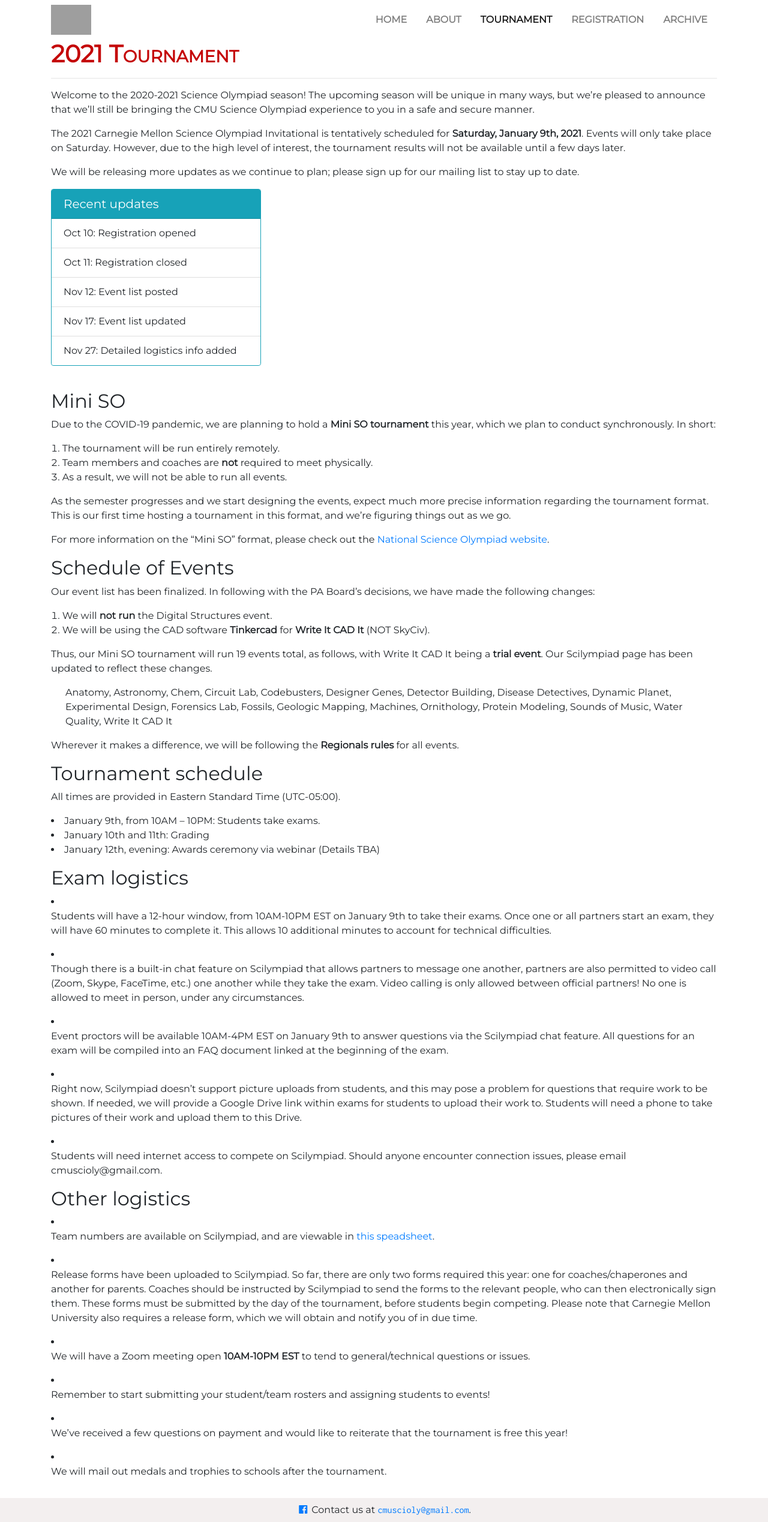
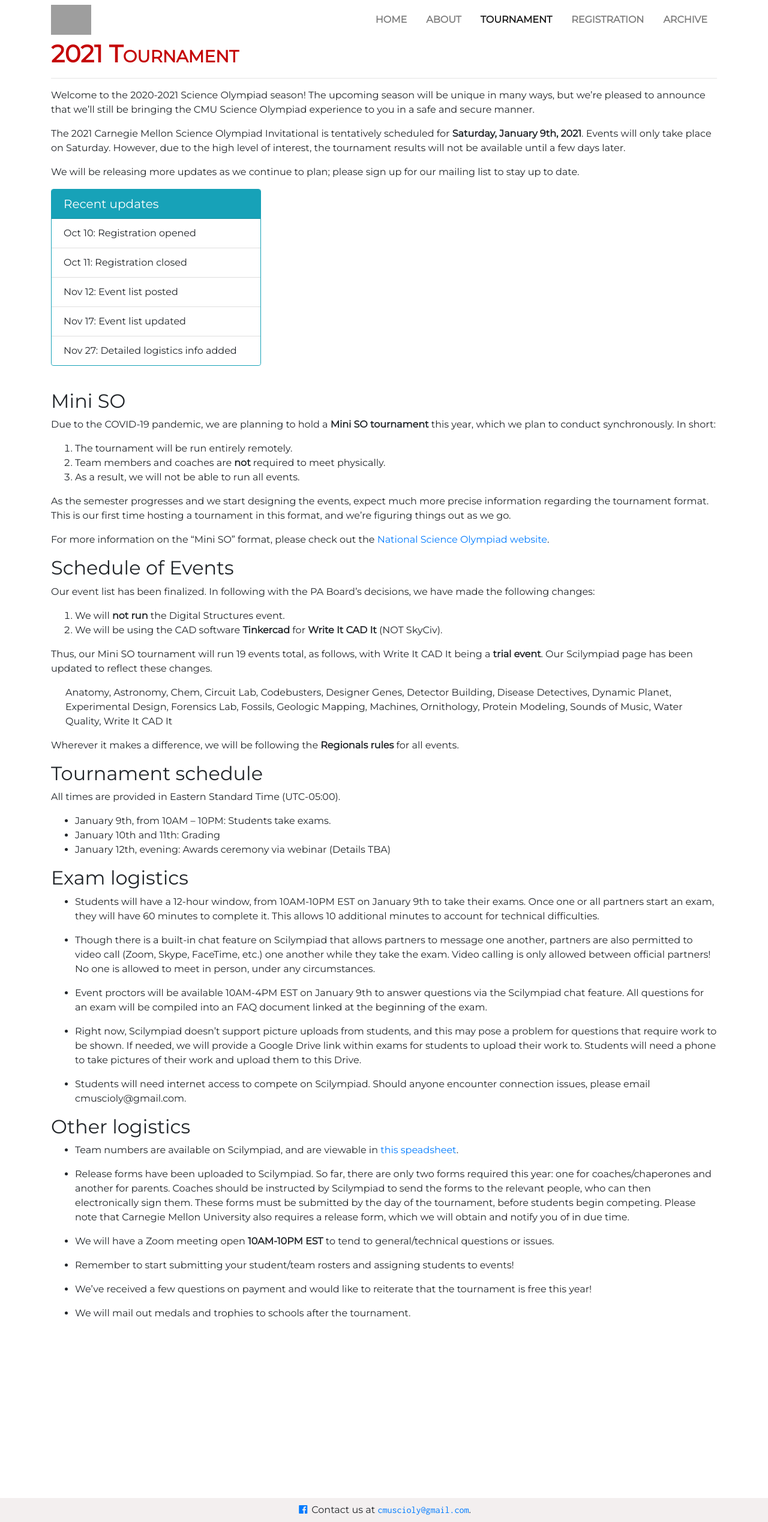
Before and after one commit to cmuscioly/cmuscioly.github.io, a Jekyll site: the page built from tournament.md, in a window 1280 px wide. Shown: the whole page at 60% size. Built offline with Jekyll 4.4.1, drawn with Linux system fonts in a browser that asks for light colours; nearby versions of some CDN libraries; grey boxes are pictures that could not be loaded.

Commit message:
Fix styling issues

```diff
--- a/_layouts/default.html
+++ b/_layouts/default.html
@@ -1,7 +1,5 @@
 <!DOCTYPE html>
 <style>
-* { margin: 0; padding: 0; }
-
 html, body {
   height: 100%;
   overflow-x: hidden;
--- a/_layouts/home.html
+++ b/_layouts/home.html
@@ -1,7 +1,5 @@
 <!DOCTYPE html>
 <style>
-* { margin: 0; padding: 0; }
-
 html, body {
   height: 100%;
   overflow-x: hidden;
--- a/_layouts/mdpage.html
+++ b/_layouts/mdpage.html
@@ -13,9 +13,6 @@ h1 {
   font-variant: small-caps;
   font-weight: bold;
 }
-ol, ul {
-   list-style-position: inside;
-}
 td, th {
     padding: 0.25em 1em;
 }
--- a/tournament.md
+++ b/tournament.md
@@ -3,12 +3,6 @@ layout: mdpage
 title: Tournament Information
 permalink: /tournament/
 ---
-
-<style>
-ol, ul {
-  list-style-position: disc !important;
-}
-</style>
 
 # 2021 Tournament
 <hr>
```
